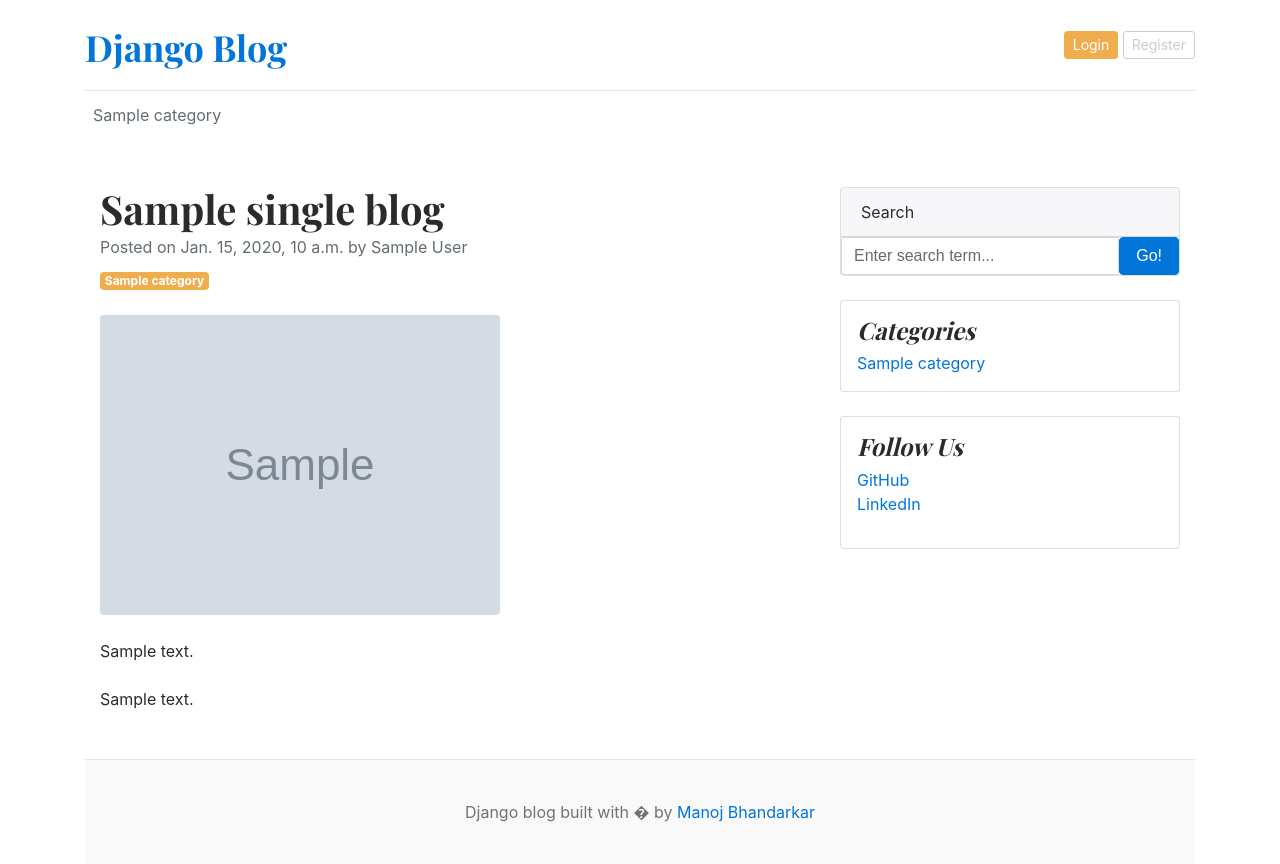
After one commit to Manoj-Bhandarkar/django-blog, a Django app: template templates/blog_detail.html in a window 1280 px wide. The commit adds this page. Run offline with Django 5.2, Linux system fonts and the light colour scheme; the template is opened without the code that fills it: most values are stand-ins (such as "Sample title", 1, 10 or a date in 2020); grey boxes marked "Sample" are stand-in pictures; data that the repository does not hold is empty.

Commit message:
Single Blog Feature based on slug and linking all blog to blog_detail page

```diff
--- a/blog_main/urls.py
+++ b/blog_main/urls.py
@@ -19,10 +19,11 @@ from django.urls import path,include
 from . import views
 from django.conf import settings
 from django.conf.urls.static import static
-
+from blogs import views as blogs_view
 
 urlpatterns = [
     path('admin/', admin.site.urls),
     path('', views.home, name='home'),
     path('category/', include('blogs.urls')),
+    path('<slug:slug>/', blogs_view.blog_detail, name='blog_detail'),
 ] + static(settings.MEDIA_URL, document_root=settings.MEDIA_ROOT)
--- /dev/null
+++ b/templates/blog_detail.html
@@ -0,0 +1,67 @@
+{% extends 'base.html' %}
+{% block content %}
+
+   <!-- Page content-->
+<div class="container mt-5">
+    <div class="row">
+        <div class="col-lg-8">
+            <!-- Post content-->
+            <article>
+                <!-- Post header-->
+                <header class="mb-4">
+                    <!-- Post title-->
+                    <h1 class="fw-bolder mb-1">{{ single_blog.title }}</h1>
+                    <!-- Post meta content-->
+                    <div class="text-muted fst-italic mb-2">Posted on {{ single_blog.created_at }} by {{ single_blog.author }}</div>
+                    <!-- Post category-->
+                    <a class="badge bg-warning text-decoration-none text-light" href="{% url 'posts_by_category' single_blog.category.id %}">{{ single_blog.category }}</a>
+                </header>
+                <!-- Preview image figure-->
+                <figure class="mb-4"><img class="img-fluid rounded" src="{{ single_blog.featured_image.url }}" alt="..." /></figure>
+                <!-- Post content-->
+                <section class="mb-5">
+                    <p class="fs-5 mb-4">{{ single_blog.short_description }}</p>
+                    <p class="fs-5 mb-4">{{ single_blog.blog_body }}</p>
+                    </section>
+            </article>
+        </div>
+        <!-- Side widgets-->
+        <div class="col-lg-4">
+            <!-- Search widget-->
+            <div class="card mb-4">
+                <div class="card-header">Search</div>
+                <div class="card-body">
+                    <div class="input-group">
+                        <input class="form-control" type="text" placeholder="Enter search term..." aria-label="Enter search term..." aria-describedby="button-search" />
+                        <button class="btn btn-primary" id="button-search" type="button">Go!</button>
+                    </div>
+                </div>
+            </div>
+            <!-- Categories widget-->
+            <div class="card mb-4 p-3">
+                <h4 class="font-italic">Categories</h4>
+                <div class="card-body">
+                    <div class="row">
+                        <div class="col-sm-6">
+                            <ul class="list-unstyled mb-0">
+                                {% for cat in categories %}
+                                <li><a href="{% url 'posts_by_category' cat.id %}">{{ cat.category_name }}</a></li>
+                                {% endfor %}
+                            </ul>
+                        </div>
+                    </div>
+                </div>
+            </div>
+            <!-- Side widget-->
+            <div class="card mb-4 p-3">
+                <h4 class="font-italic">Follow Us</h4>
+                <ol class="list-unstyled">
+                    <li><a href="#">GitHub</a></li>
+                    <li><a href="#">LinkedIn</a></li>
+                </ol>
+            </div>
+        </div>
+    </div>
+</div>
+
+{% endblock %}
--- a/templates/home.html
+++ b/templates/home.html
@@ -8,7 +8,7 @@
       <div class="col-md-8 px-0">
         <h1 class="display-4 font-italic">{{ post.title }}</h1>
         <p class="lead my-3">{{ post.short_description | truncatewords:20 }}</p>
-        <p class="lead mb-0"><a href="#" class="text-white font-weight-bold">Continue reading...</a></p>
+        <p class="lead mb-0"><a href="{% url 'blog_detail' post.slug %}" class="text-white font-weight-bold">Continue reading...</a></p>
       </div>
     </div>
     {% endif %}
@@ -22,7 +22,7 @@
       <div class="col-md-6">
         <div class="card border-0">
           <div class="card-body">
-            <h3>{{ post.title }}</h3>
+            <h3><a href="{% url 'blog_detail' post.slug %}" class="text-dark">{{ post.title }}</a></h3>
             <small class="mb-1 text-muted">{{ post.created_at | timesince }} ago | {{ post.author }}</small>
             <p class="card-text">{{ post.short_description|truncatewords:20 }}</p>
           </div>
@@ -40,7 +40,7 @@
           {% for post in posts %}
           <div class="card border-0">
             <div class="card-body">
-              <h3>{{ post.title }}</h3>
+              <h3><a href="{% url 'blog_detail' post.slug %}" class="text-dark">{{ post.title }}</a></h3>
               <small class="mb-1 text-muted">{{ post.created_at | timesince }} ago | {{ post.author }}</small>
               <p class="card-text">{{ post.short_description | truncatewords:25 }}</p>
             </div>
--- a/templates/posts_by_category.html
+++ b/templates/posts_by_category.html
@@ -9,7 +9,7 @@
             <div class="col-md-6">
                 <div class="card border-0">
                     <div class="card-body">
-                        <h3>{{ post.title }}</h3>
+                        <h3><a href="{% url 'blog_detail' post.slug %}" class="text-dark">{{ post.title }}</a></h3>
                         <small class="mb-1 text-muted">{{ post.created_at | timesince }} ago | {{ post.author }}</small>
                         <p class="card-text">{{ post.short_description|truncatewords:20 }}</p>
                     </div>
```
Also changed, not shown: blogs/views.py (+7 -0 lines).
